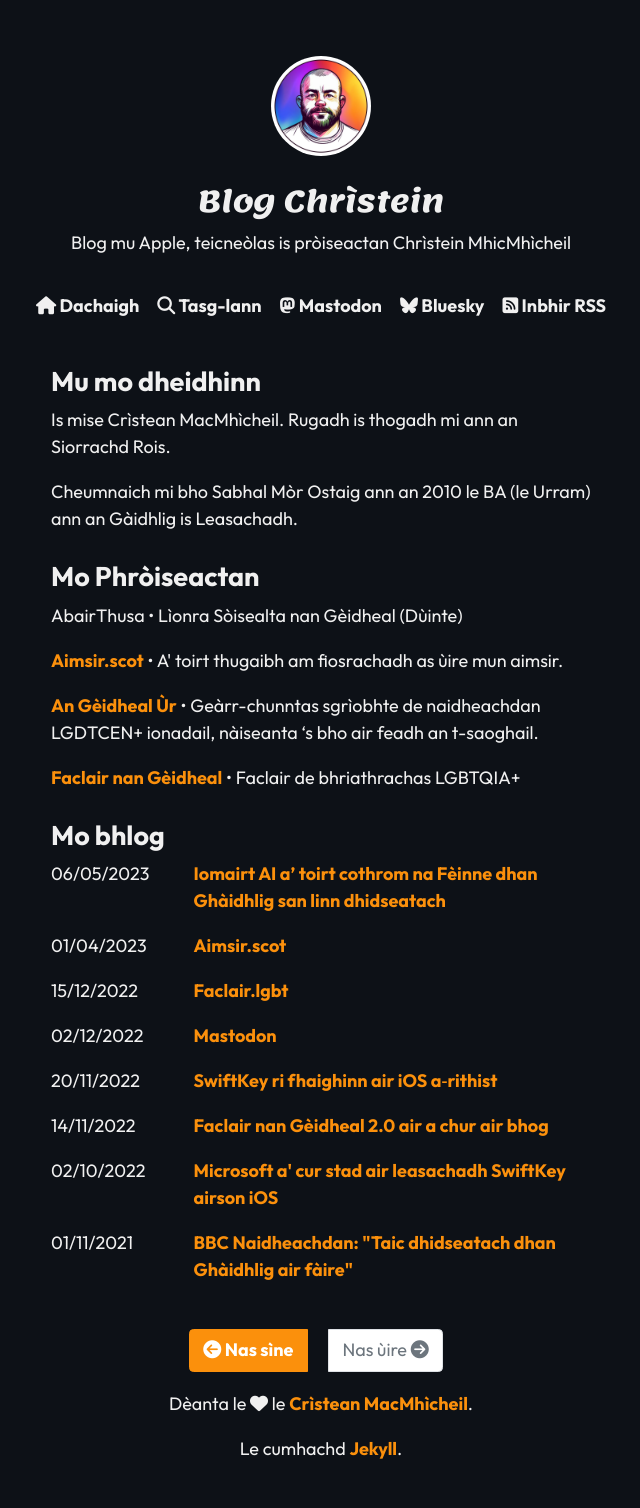
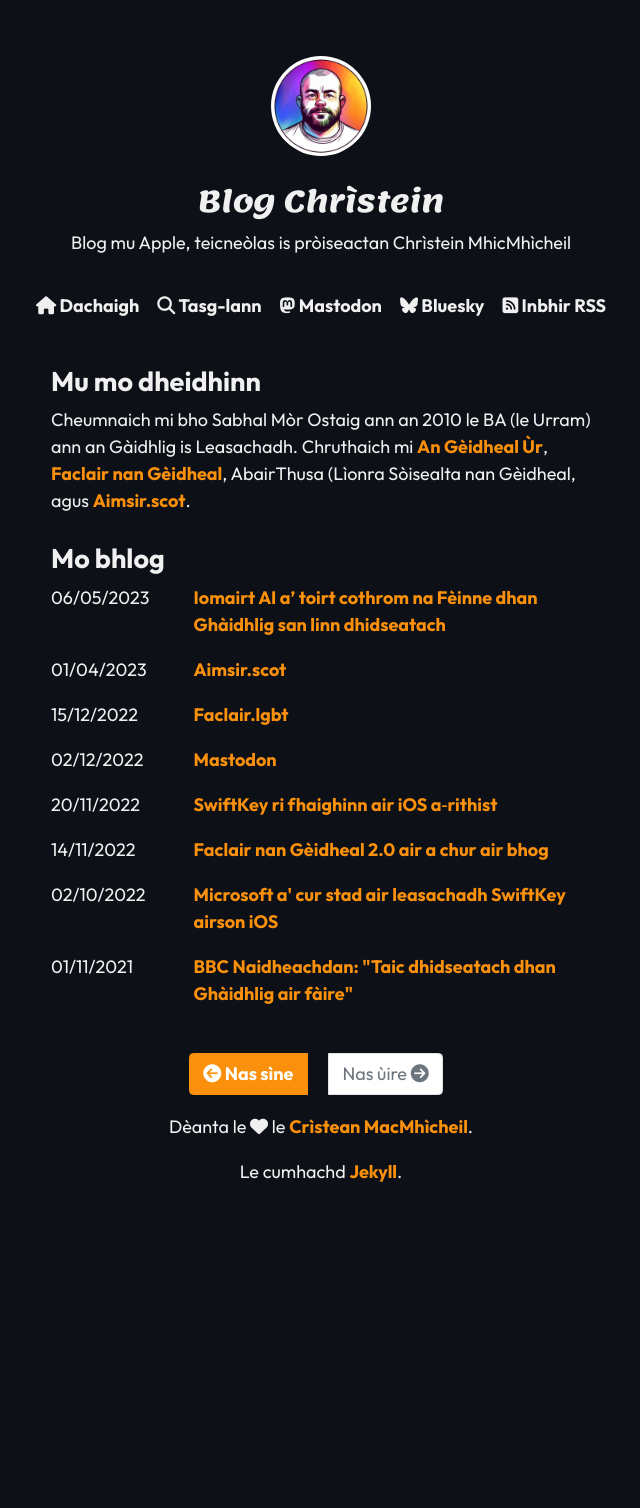
Before and after one commit to angeidheal/angeidheal.github.io, a Jekyll site: the page built from index.html, in a window 1280 px wide. Shown: the whole page, without its empty margins (319-959 px from the left). Built offline with Jekyll 4.4.1, drawn with Linux system fonts in a browser that asks for light colours; nearby versions of some CDN libraries; the list of posts is cut into pages by our own code; after the commit the page ends 1231 px from its top, so only the background shows below that.

Commit message:
Update bio.html

```diff
--- a/_includes/bio.html
+++ b/_includes/bio.html
@@ -1,15 +1,3 @@
 <h2>Mu mo dheidhinn</h2>
 
-<p>Is mise Crìstean MacMhìcheil. Rugadh is thogadh mi ann an Siorrachd Rois.</p>
-
-<p>Cheumnaich mi bho Sabhal Mòr Ostaig ann an 2010 le BA (le Urram) ann an Gàidhlig is Leasachadh.</p>
-
-<h2>Mo Phròiseactan</h2>
-
-<p>AbairThusa • Lìonra Sòisealta nan Gèidheal (Dùinte)</p>
-
-<p><a href="https://aimsir.scot/">Aimsir.scot</a> • A' toirt thugaibh am fiosrachadh as ùire mun aimsir.</p>
-
-<p><a href="https://angeidhealur.scot/">An Gèidheal Ùr</a> • Geàrr-chunntas sgrìobhte de naidheachdan LGDTCEN+ ionadail, nàiseanta ‘s bho air feadh an t-saoghail.</p>
-
-<p><a href="https://faclair.lgbt/">Faclair nan Gèidheal</a> • Faclair de bhriathrachas LGBTQIA+</p>
+<p>Cheumnaich mi bho Sabhal Mòr Ostaig ann an 2010 le BA (le Urram) ann an Gàidhlig is Leasachadh. Chruthaich mi <a href="https://angeidhealur.scot/">An Gèidheal Ùr</a>, <a href="https://faclair.lgbt/">Faclair nan Gèidheal</a>, AbairThusa (Lìonra Sòisealta nan Gèidheal, agus <a href="https://aimsir.scot/">Aimsir.scot</a>.</p>
```
